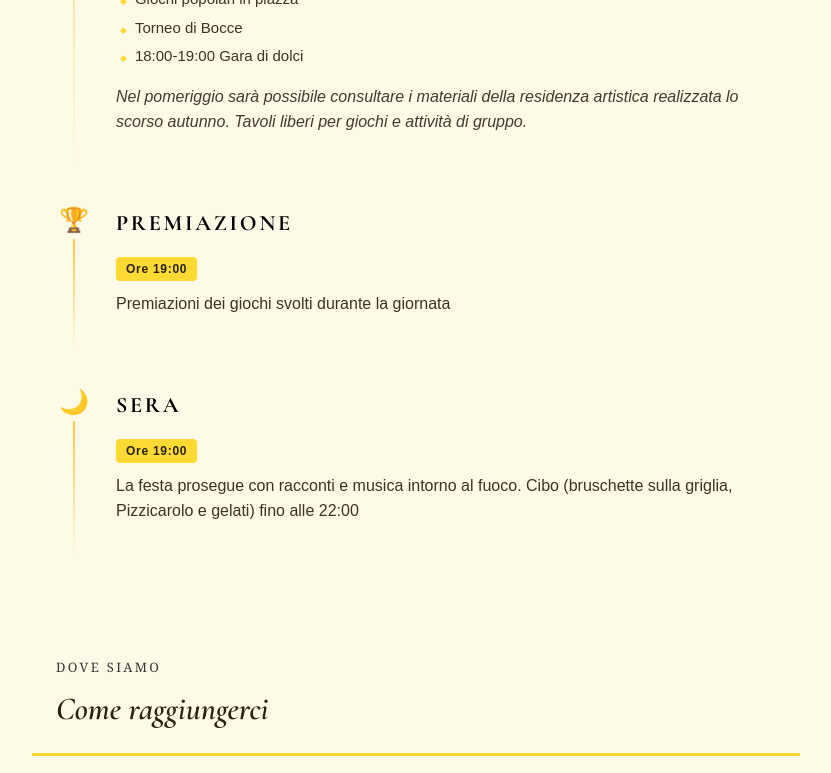
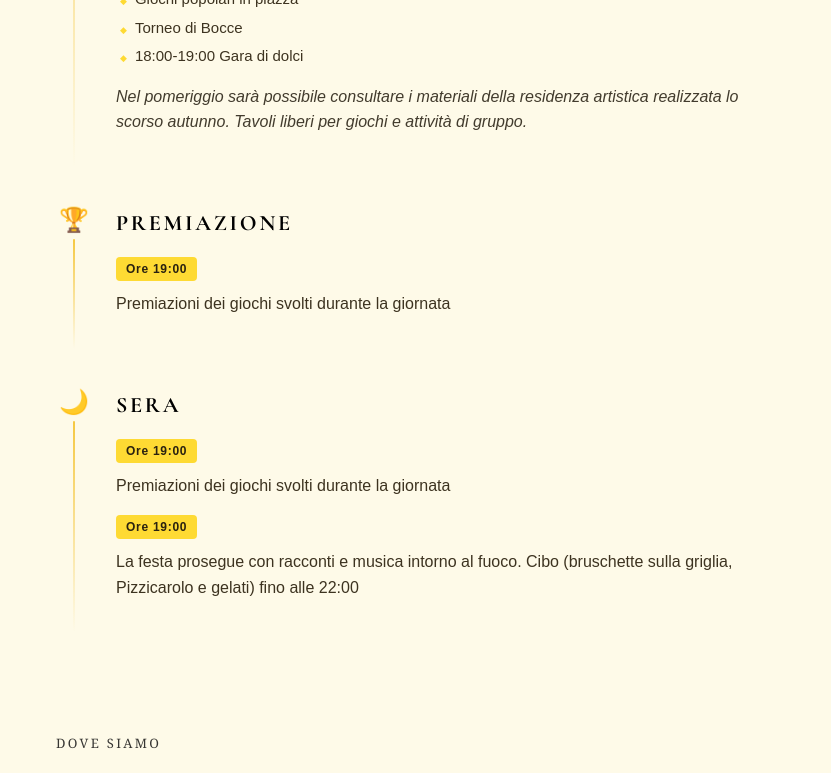
Before and after one commit to kiracolci/Copialascuola, a React (Vite) app: page /Festa in a window 1280 px wide. Shown: the part 1442-2215 px from the top of the page, without its empty margins (224-1055 px from the left). Built offline with nearby package versions, Linux system fonts and the light colour scheme; grey boxes are pictures that could not be loaded.

Commit message:
fix Festa.css import case

```diff
--- a/src/Pages/Festa.tsx
+++ b/src/Pages/Festa.tsx
@@ -45,6 +45,10 @@ const schedule = [
     period: "Sera",
     icon: "🌙",
     items: [
+      {
+        time: "Ore 19:00",
+        desc: "Premiazioni dei giochi svolti durante la giornata",
+      },
       {
         time: "Ore 19:00",
         desc: "La festa prosegue con racconti e musica intorno al fuoco. Cibo (bruschette sulla griglia, Pizzicarolo e gelati) fino alle 22:00",
```
